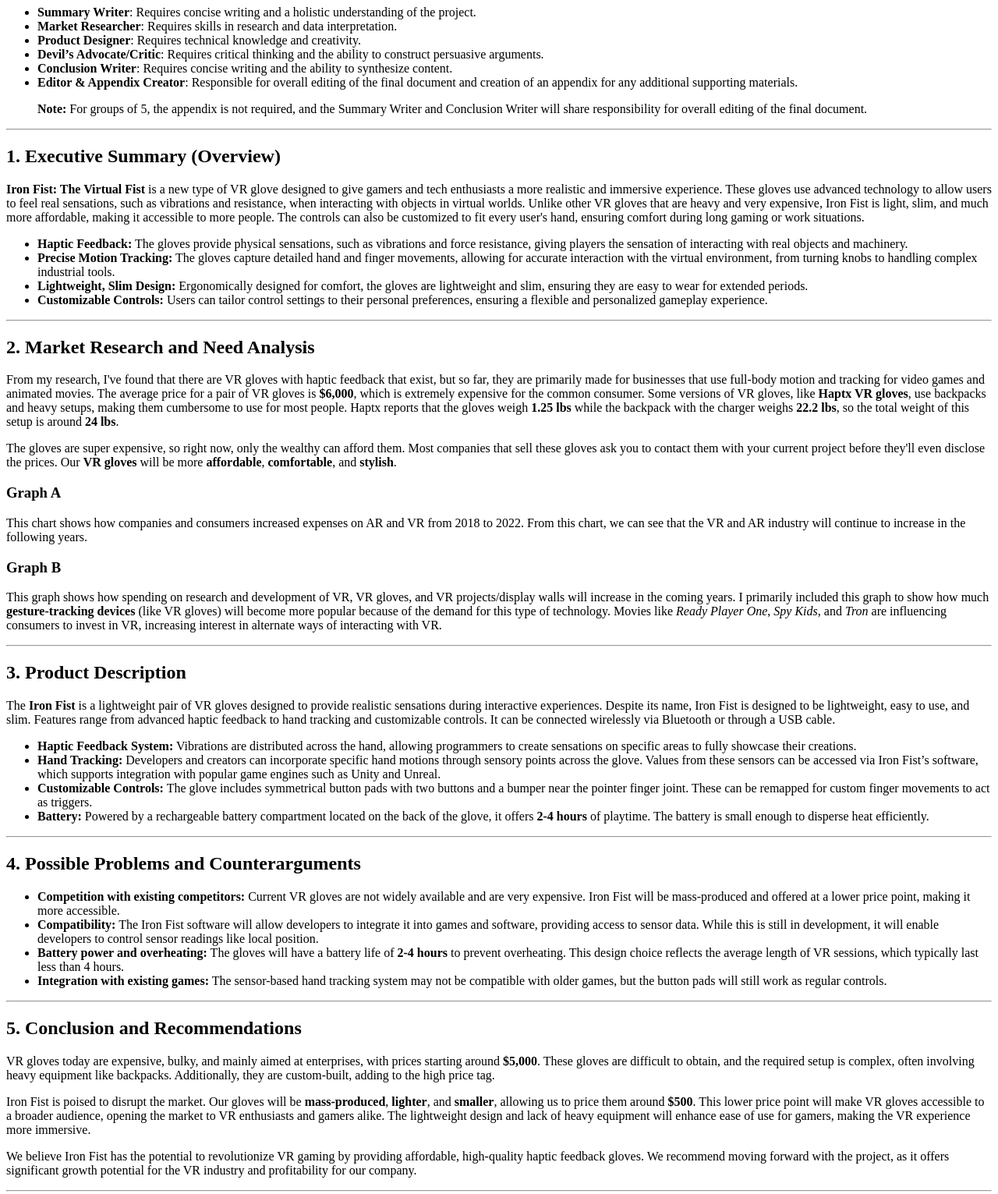
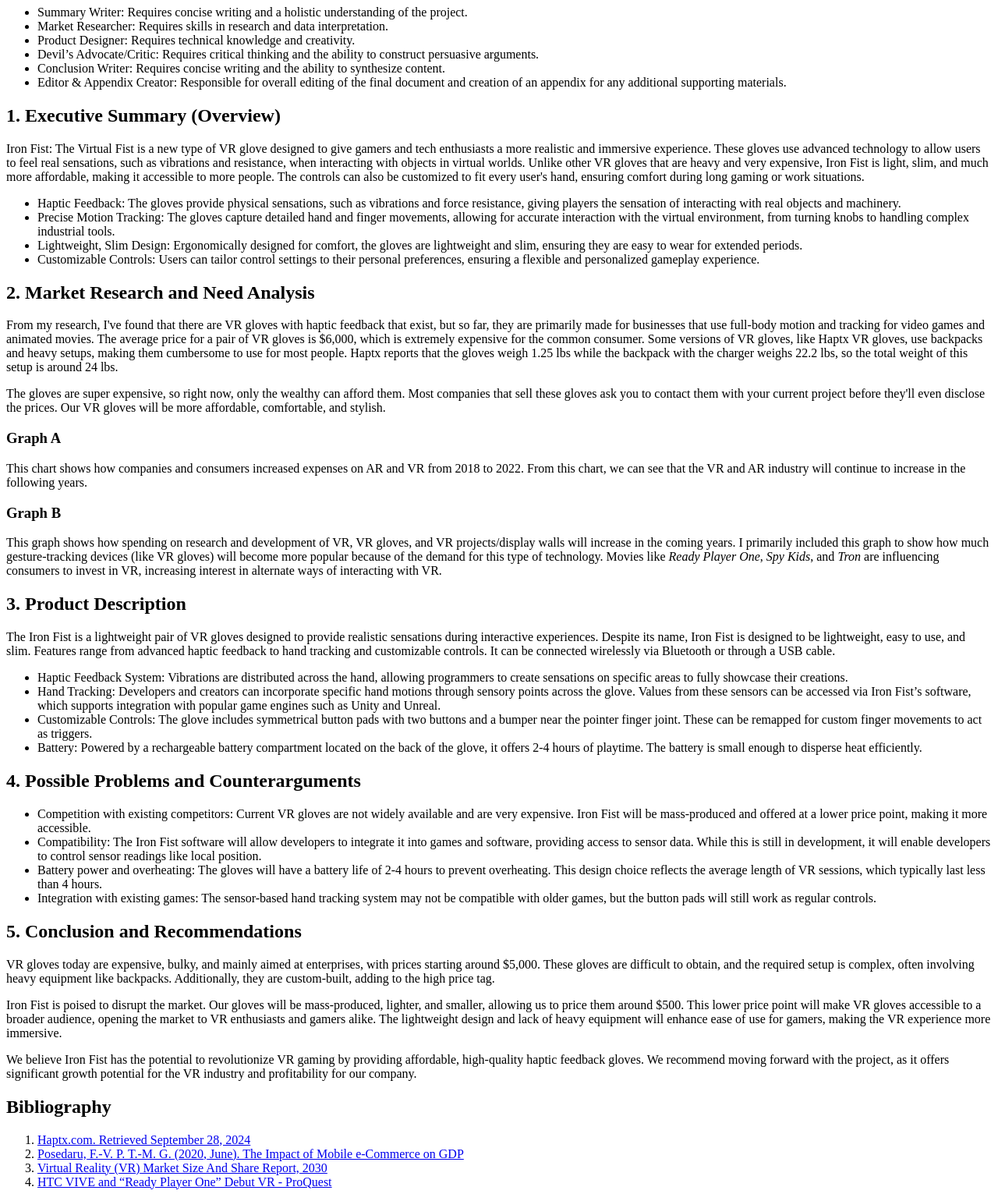
Before and after one commit to PhotoerZz/IGME-110-Repo, a plain HTML site: page p1.html in a window 1280 px wide. Shown: the part 120-1651 px from the top of the page at 78% size. Drawn offline with Linux system fonts and the light colour scheme.

Commit message:
Update p1.html

```diff
--- a/p1.html
+++ b/p1.html
@@ -11,82 +11,66 @@
 
     <h2>Project Team Members</h2>
     <ul>
-        <li><strong>Summary Writer</strong>: Requires concise writing and a holistic understanding of the project.</li>
-        <li><strong>Market Researcher</strong>: Requires skills in research and data interpretation.</li>
-        <li><strong>Product Designer</strong>: Requires technical knowledge and creativity.</li>
-        <li><strong>Devil’s Advocate/Critic</strong>: Requires critical thinking and the ability to construct persuasive arguments.</li>
-        <li><strong>Conclusion Writer</strong>: Requires concise writing and the ability to synthesize content.</li>
-        <li><strong>Editor & Appendix Creator</strong>: Responsible for overall editing of the final document and creation of an appendix for any additional supporting materials.</li>
+        <li>Summary Writer: Requires concise writing and a holistic understanding of the project.</li>
+        <li>Market Researcher: Requires skills in research and data interpretation.</li>
+        <li>Product Designer: Requires technical knowledge and creativity.</li>
+        <li>Devil’s Advocate/Critic: Requires critical thinking and the ability to construct persuasive arguments.</li>
+        <li>Conclusion Writer: Requires concise writing and the ability to synthesize content.</li>
+        <li>Editor & Appendix Creator: Responsible for overall editing of the final document and creation of an appendix for any additional supporting materials.</li>
     </ul>
 
-    <blockquote>
-        <p><strong>Note:</strong> For groups of 5, the appendix is not required, and the Summary Writer and Conclusion Writer will share responsibility for overall editing of the final document.</p>
-    </blockquote>
-
-    <hr>
-
     <h2>1. Executive Summary (Overview)</h2>
-    <p><strong>Iron Fist: The Virtual Fist</strong> is a new type of VR glove designed to give gamers and tech enthusiasts a more realistic and immersive experience. These gloves use advanced technology to allow users to feel real sensations, such as vibrations and resistance, when interacting with objects in virtual worlds. Unlike other VR gloves that are heavy and very expensive, Iron Fist is light, slim, and much more affordable, making it accessible to more people. The controls can also be customized to fit every user's hand, ensuring comfort during long gaming or work situations.</p>
+    <p>Iron Fist: The Virtual Fist is a new type of VR glove designed to give gamers and tech enthusiasts a more realistic and immersive experience. These gloves use advanced technology to allow users to feel real sensations, such as vibrations and resistance, when interacting with objects in virtual worlds. Unlike other VR gloves that are heavy and very expensive, Iron Fist is light, slim, and much more affordable, making it accessible to more people. The controls can also be customized to fit every user's hand, ensuring comfort during long gaming or work situations.</p>
 
     <ul>
-        <li><strong>Haptic Feedback:</strong> The gloves provide physical sensations, such as vibrations and force resistance, giving players the sensation of interacting with real objects and machinery.</li>
-        <li><strong>Precise Motion Tracking:</strong> The gloves capture detailed hand and finger movements, allowing for accurate interaction with the virtual environment, from turning knobs to handling complex industrial tools.</li>
-        <li><strong>Lightweight, Slim Design:</strong> Ergonomically designed for comfort, the gloves are lightweight and slim, ensuring they are easy to wear for extended periods.</li>
-        <li><strong>Customizable Controls:</strong> Users can tailor control settings to their personal preferences, ensuring a flexible and personalized gameplay experience.</li>
+        <li>Haptic Feedback: The gloves provide physical sensations, such as vibrations and force resistance, giving players the sensation of interacting with real objects and machinery.</li>
+        <li>Precise Motion Tracking: The gloves capture detailed hand and finger movements, allowing for accurate interaction with the virtual environment, from turning knobs to handling complex industrial tools.</li>
+        <li>Lightweight, Slim Design: Ergonomically designed for comfort, the gloves are lightweight and slim, ensuring they are easy to wear for extended periods.</li>
+        <li>Customizable Controls: Users can tailor control settings to their personal preferences, ensuring a flexible and personalized gameplay experience.</li>
     </ul>
 
-    <hr>
+    <h2>2. Market Research and Need Analysis</h2>
+    <p>From my research, I've found that there are VR gloves with haptic feedback that exist, but so far, they are primarily made for businesses that use full-body motion and tracking for video games and animated movies. The average price for a pair of VR gloves is $6,000, which is extremely expensive for the common consumer. Some versions of VR gloves, like Haptx VR gloves, use backpacks and heavy setups, making them cumbersome to use for most people. Haptx reports that the gloves weigh 1.25 lbs while the backpack with the charger weighs 22.2 lbs, so the total weight of this setup is around 24 lbs.</p>
 
-    <h2>2. Market Research and Need Analysis</h2>
-    <p>From my research, I've found that there are VR gloves with haptic feedback that exist, but so far, they are primarily made for businesses that use full-body motion and tracking for video games and animated movies. The average price for a pair of VR gloves is <strong>$6,000</strong>, which is extremely expensive for the common consumer. Some versions of VR gloves, like <strong>Haptx VR gloves</strong>, use backpacks and heavy setups, making them cumbersome to use for most people. Haptx reports that the gloves weigh <strong>1.25 lbs</strong> while the backpack with the charger weighs <strong>22.2 lbs</strong>, so the total weight of this setup is around <strong>24 lbs</strong>.</p>
-
-    <p>The gloves are super expensive, so right now, only the wealthy can afford them. Most companies that sell these gloves ask you to contact them with your current project before they'll even disclose the prices. Our <strong>VR gloves</strong> will be more <strong>affordable</strong>, <strong>comfortable</strong>, and <strong>stylish</strong>.</p>
+    <p>The gloves are super expensive, so right now, only the wealthy can afford them. Most companies that sell these gloves ask you to contact them with your current project before they'll even disclose the prices. Our VR gloves will be more affordable, comfortable, and stylish.</p>
 
     <h3>Graph A</h3>
     <p>This chart shows how companies and consumers increased expenses on AR and VR from 2018 to 2022. From this chart, we can see that the VR and AR industry will continue to increase in the following years.</p>
 
     <h3>Graph B</h3>
-    <p>This graph shows how spending on research and development of VR, VR gloves, and VR projects/display walls will increase in the coming years. I primarily included this graph to show how much <strong>gesture-tracking devices</strong> (like VR gloves) will become more popular because of the demand for this type of technology. Movies like <em>Ready Player One</em>, <em>Spy Kids</em>, and <em>Tron</em> are influencing consumers to invest in VR, increasing interest in alternate ways of interacting with VR.</p>
-
-    <hr>
+    <p>This graph shows how spending on research and development of VR, VR gloves, and VR projects/display walls will increase in the coming years. I primarily included this graph to show how much gesture-tracking devices (like VR gloves) will become more popular because of the demand for this type of technology. Movies like <em>Ready Player One</em>, <em>Spy Kids</em>, and <em>Tron</em> are influencing consumers to invest in VR, increasing interest in alternate ways of interacting with VR.</p>
 
     <h2>3. Product Description</h2>
-    <p>The <strong>Iron Fist</strong> is a lightweight pair of VR gloves designed to provide realistic sensations during interactive experiences. Despite its name, Iron Fist is designed to be lightweight, easy to use, and slim. Features range from advanced haptic feedback to hand tracking and customizable controls. It can be connected wirelessly via Bluetooth or through a USB cable.</p>
+    <p>The Iron Fist is a lightweight pair of VR gloves designed to provide realistic sensations during interactive experiences. Despite its name, Iron Fist is designed to be lightweight, easy to use, and slim. Features range from advanced haptic feedback to hand tracking and customizable controls. It can be connected wirelessly via Bluetooth or through a USB cable.</p>
 
     <ul>
-        <li><strong>Haptic Feedback System:</strong> Vibrations are distributed across the hand, allowing programmers to create sensations on specific areas to fully showcase their creations.</li>
-        <li><strong>Hand Tracking:</strong> Developers and creators can incorporate specific hand motions through sensory points across the glove. Values from these sensors can be accessed via Iron Fist’s software, which supports integration with popular game engines such as Unity and Unreal.</li>
-        <li><strong>Customizable Controls:</strong> The glove includes symmetrical button pads with two buttons and a bumper near the pointer finger joint. These can be remapped for custom finger movements to act as triggers.</li>
-        <li><strong>Battery:</strong> Powered by a rechargeable battery compartment located on the back of the glove, it offers <strong>2-4 hours</strong> of playtime. The battery is small enough to disperse heat efficiently.</li>
+        <li>Haptic Feedback System: Vibrations are distributed across the hand, allowing programmers to create sensations on specific areas to fully showcase their creations.</li>
+        <li>Hand Tracking: Developers and creators can incorporate specific hand motions through sensory points across the glove. Values from these sensors can be accessed via Iron Fist’s software, which supports integration with popular game engines such as Unity and Unreal.</li>
+        <li>Customizable Controls: The glove includes symmetrical button pads with two buttons and a bumper near the pointer finger joint. These can be remapped for custom finger movements to act as triggers.</li>
+        <li>Battery: Powered by a rechargeable battery compartment located on the back of the glove, it offers 2-4 hours of playtime. The battery is small enough to disperse heat efficiently.</li>
     </ul>
-
-    <hr>
 
     <h2>4. Possible Problems and Counterarguments</h2>
     <ul>
-        <li><strong>Competition with existing competitors:</strong> Current VR gloves are not widely available and are very expensive. Iron Fist will be mass-produced and offered at a lower price point, making it more accessible.</li>
-        <li><strong>Compatibility:</strong> The Iron Fist software will allow developers to integrate it into games and software, providing access to sensor data. While this is still in development, it will enable developers to control sensor readings like local position.</li>
-        <li><strong>Battery power and overheating:</strong> The gloves will have a battery life of <strong>2-4 hours</strong> to prevent overheating. This design choice reflects the average length of VR sessions, which typically last less than 4 hours.</li>
-        <li><strong>Integration with existing games:</strong> The sensor-based hand tracking system may not be compatible with older games, but the button pads will still work as regular controls.</li>
+        <li>Competition with existing competitors: Current VR gloves are not widely available and are very expensive. Iron Fist will be mass-produced and offered at a lower price point, making it more accessible.</li>
+        <li>Compatibility: The Iron Fist software will allow developers to integrate it into games and software, providing access to sensor data. While this is still in development, it will enable developers to control sensor readings like local position.</li>
+        <li>Battery power and overheating: The gloves will have a battery life of 2-4 hours to prevent overheating. This design choice reflects the average length of VR sessions, which typically last less than 4 hours.</li>
+        <li>Integration with existing games: The sensor-based hand tracking system may not be compatible with older games, but the button pads will still work as regular controls.</li>
     </ul>
 
-    <hr>
+    <h2>5. Conclusion and Recommendations</h2>
+    <p>VR gloves today are expensive, bulky, and mainly aimed at enterprises, with prices starting around $5,000. These gloves are difficult to obtain, and the required setup is complex, often involving heavy equipment like backpacks. Additionally, they are custom-built, adding to the high price tag.</p>
 
-    <h2>5. Conclusion and Recommendations</h2>
-    <p>VR gloves today are expensive, bulky, and mainly aimed at enterprises, with prices starting around <strong>$5,000</strong>. These gloves are difficult to obtain, and the required setup is complex, often involving heavy equipment like backpacks. Additionally, they are custom-built, adding to the high price tag.</p>
-
-    <p>Iron Fist is poised to disrupt the market. Our gloves will be <strong>mass-produced</strong>, <strong>lighter</strong>, and <strong>smaller</strong>, allowing us to price them around <strong>$500</strong>. This lower price point will make VR gloves accessible to a broader audience, opening the market to VR enthusiasts and gamers alike. The lightweight design and lack of heavy equipment will enhance ease of use for gamers, making the VR experience more immersive.</p>
+    <p>Iron Fist is poised to disrupt the market. Our gloves will be mass-produced, lighter, and smaller, allowing us to price them around $500. This lower price point will make VR gloves accessible to a broader audience, opening the market to VR enthusiasts and gamers alike. The lightweight design and lack of heavy equipment will enhance ease of use for gamers, making the VR experience more immersive.</p>
 
     <p>We believe Iron Fist has the potential to revolutionize VR gaming by providing affordable, high-quality haptic feedback gloves. We recommend moving forward with the project, as it offers significant growth potential for the VR industry and profitability for our company.</p>
 
-    <hr>
-
     <h2>Bibliography</h2>
     <ol>
-        <li>Haptx.com. Retrieved September 28, 2024, from <a href="https://docs.haptx.com/docs/files/HaptX_Glove_G1_Spec_Sheet_Rev_1.4_Spec.pdf">https://docs.haptx.com/docs/files/HaptX_Glove_G1_Spec_Sheet_Rev_1.4_Spec.pdf</a></li>
-        <li>Posedaru, F.-V. P. T.-M. G. (2020, June). The Impact of Mobile e-Commerce on GDP. <a href="https://www.researchgate.net/publication/342868068_The_Impact_of_Mobile_e-Commerce_on_GDP_A_Comparative_Analysis_between_Romania_and_Germany_and_how_Covid-19_Influences_the_e-Commerce_Activity_Worldwide">Link</a></li>
-        <li>Virtual Reality (VR) Market Size And Share Report, 2030. <a href="https://www.grandviewresearch.com/industry-analysis/virtual-reality-vr-market">Link</a></li>
-        <li>HTC VIVE and “Ready Player One” Debut VR - ProQuest. <a href="https://www.proquest.com/docview/2011592168">Link</a></li>
+        <li><a href="https://docs.haptx.com/docs/files/HaptX_Glove_G1_Spec_Sheet_Rev_1.4_Spec.pdf">Haptx.com. Retrieved September 28, 2024</a></li>
+        <li><a href="https://www.researchgate.net/publication/342868068_The_Impact_of_Mobile_e-Commerce_on_GDP_A_Comparative_Analysis_between_Romania_and_Germany_and_how_Covid-19_Influences_the_e-Commerce_Activity_Worldwide">Posedaru, F.-V. P. T.-M. G. (2020, June). The Impact of Mobile e-Commerce on GDP</a></li>
+        <li><a href="https://www.grandviewresearch.com/industry-analysis/virtual-reality-vr-market">Virtual Reality (VR) Market Size And Share Report, 2030</a></li>
+        <li><a href="https://www.proquest.com/docview/2011592168">HTC VIVE and “Ready Player One” Debut VR - ProQuest</a></li>
     </ol>
 
 </body>
```
